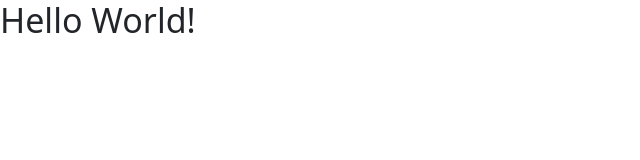
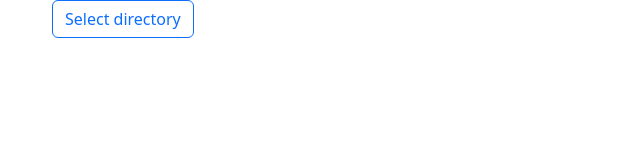
Before and after one commit to fesmjke/stare, an Electron app: page public/index.html in a window 800 px wide. Shown: the whole page, without its empty margins (0-640 px from the left). Drawn offline with nearby package versions, Linux system fonts and the light colour scheme.

Commit message:
feat: replaced input with button and p to display directory

```diff
--- a/public/index.html
+++ b/public/index.html
@@ -8,7 +8,11 @@
     <title>Hello World!</title>
   </head>
   <body>
-    <h1>Hello World!</h1>
-  <script src="../node_modules/bootstrap/dist/js/bootstrap.bundle.min.js"></script>
+    <div class="container">
+        <button id="select-directory" type="button" class="btn btn-outline-primary">Select directory</button>
+        <p id="directory"></p>
+    </div>
+    <script src="../node_modules/bootstrap/dist/js/bootstrap.bundle.min.js"></script>
+    <script src="../src/renderer.js"></script>
   </body>
 </html>
```
